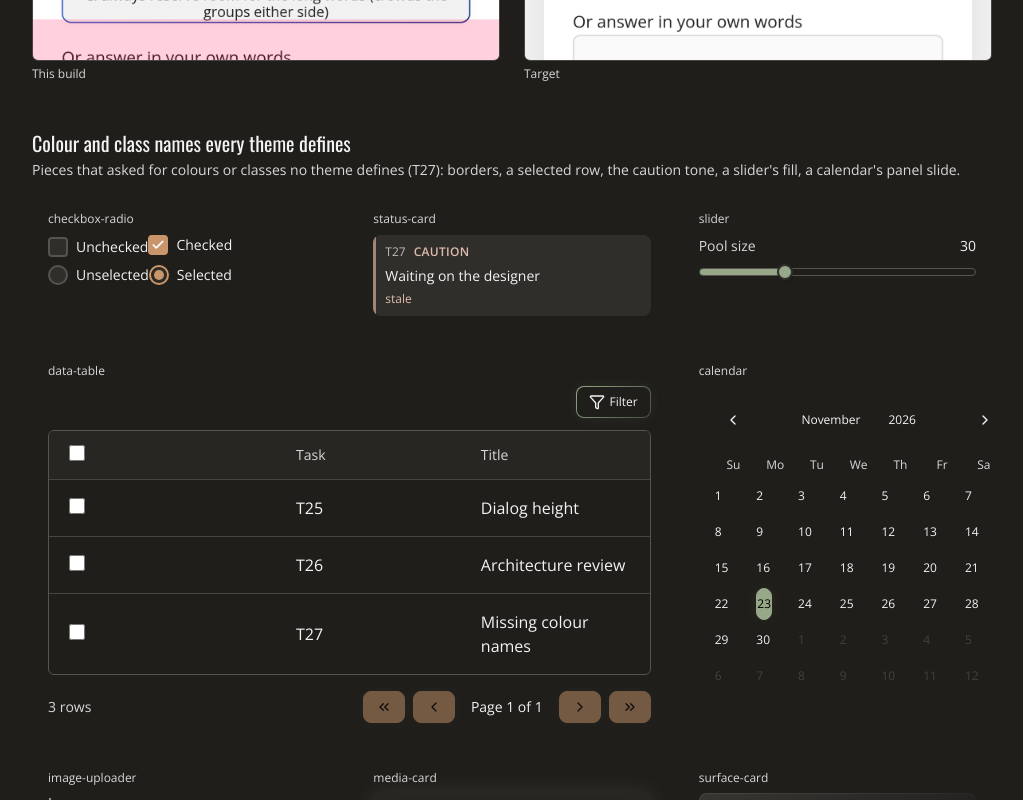
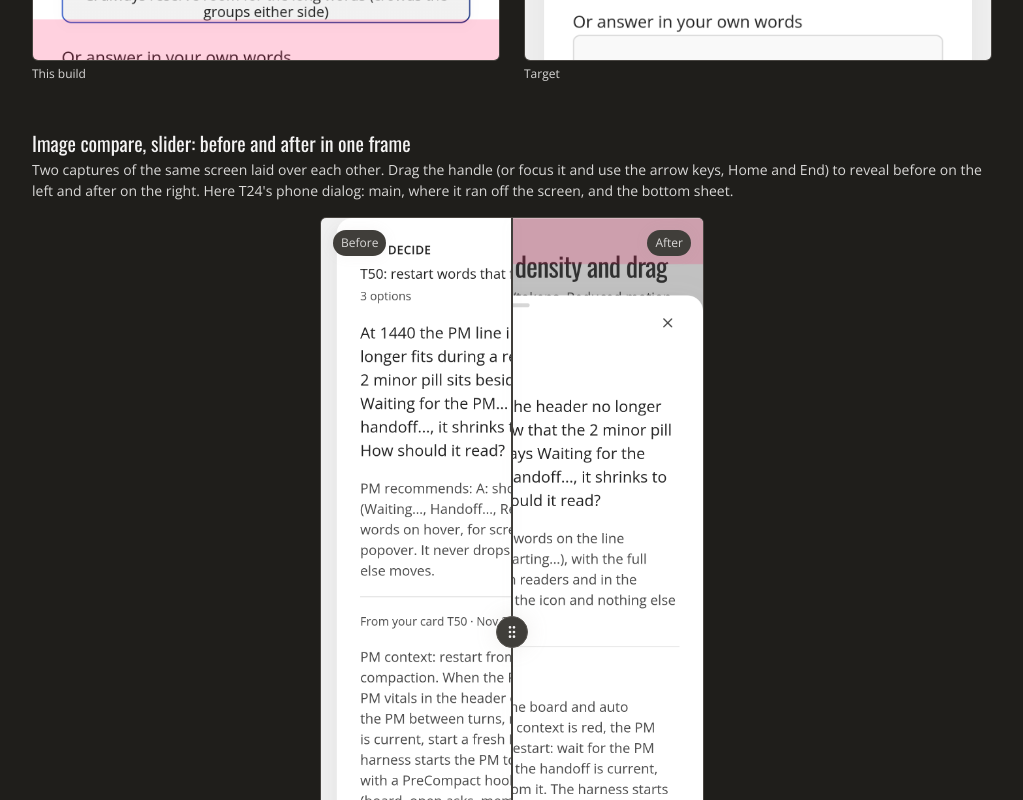
Before and after one commit to iammattq/levain-ds, a React (Vite) app in the folder demo/: page / in a window 1280 px wide. Shown: the part 9580-10380 px from the top of the page, without its empty margins (128-1151 px from the left). Built offline with nearby package versions, Linux system fonts and the light colour scheme; a web font is replaced by a local one.

Commit message:
T40 step 4: ImageCompare doc JSON (slider example), manifest entry, gaps closed; demo slider section (?only=slider)
Co-Authored-By: Claude Opus 5.5 <noreply@anthropic.com>

```diff
--- a/demo/src/imageCompare.tsx
+++ b/demo/src/imageCompare.tsx
@@ -18,3 +18,20 @@ export function ImageCompareDemo({ Section }: { Section: (p: { title: string; no
     </Section>
   );
 }
+
+// T40: the slider mode with the same pair, as before (main) and after (the bottom sheet). ?only=slider shows only this
+// section; ?before=<path>&after=<path> swap in another pair (T40's capture passes T37's before and after).
+export function ImageCompareSliderDemo({ Section }: { Section: (p: { title: string; note: string; children: ReactNode }) => ReactNode }) {
+  const q = new URLSearchParams(location.search);
+  const images = [
+    { label: 'Before', src: q.get('before') ?? 'image-compare/target.png' },
+    { label: 'After', src: q.get('after') ?? 'image-compare/this-build.png' },
+  ];
+  return (
+    <Section title="Image compare, slider: before and after in one frame" note="Two captures of the same screen laid over each other. Drag the handle (or focus it and use the arrow keys, Home and End) to reveal before on the left and after on the right. Here T24's phone dialog: main, where it ran off the screen, and the bottom sheet.">
+      <div data-demo="image-compare-slider">
+        <ImageCompare mode="slider" images={images} className="mx-auto max-w-sm" />
+      </div>
+    </Section>
+  );
+}
--- a/demo/src/main.tsx
+++ b/demo/src/main.tsx
@@ -1,6 +1,6 @@
 // levain DS's motion, density and drag, on one page. Every timing here comes from @levain/tokens.
 // ?density=condensed starts condensed; ?mode=light starts light; ?theme=7 starts on Cobalt Mono.
-// ?only=progress, ?only=decide, ?only=time, ?only=count, ?only=command, ?only=sheet, ?only=bottom-sheet, ?only=drawer, ?only=timeline, ?only=cardstack, ?only=compare, ?only=strip, ?only=column, ?only=colours, ?only=picker or ?only=popover shows only that section (for captures).
+// ?only=progress, ?only=decide, ?only=time, ?only=count, ?only=command, ?only=sheet, ?only=bottom-sheet, ?only=drawer, ?only=timeline, ?only=cardstack, ?only=compare, ?only=slider, ?only=strip, ?only=column, ?only=colours, ?only=picker or ?only=popover shows only that section (for captures).
 import '@fontsource/open-sans/400.css';
 import '@fontsource/open-sans/600.css';
 import '@fontsource/oswald/400.css';
@@ -24,7 +24,7 @@ import { PopoverDemo } from './popover';
 import { SheetDemo } from './sheet';
 import { CardStackDemo } from './cardStack';
 import { TimelineDemo } from './timeline';
-import { ImageCompareDemo } from './imageCompare';
+import { ImageCompareDemo, ImageCompareSliderDemo } from './imageCompare';
 import { ColoursDemo } from './colours';
 import { PickerDemo } from './picker';
 
@@ -260,7 +260,7 @@ function App() {
         </div>
         <SegmentedControl id="density" size="sm" value={density} onChange={setDensity} options={[{ label: 'Comfortable', value: 'comfortable' }, { label: 'Condensed', value: 'condensed' }]} />
       </header>
-      {q.get('only') === 'progress' ? <ProgressDemo Section={Section} /> : q.get('only') === 'decide' ? <DecideDemo Section={Section} /> : q.get('only') === 'time' ? <RelativeTimeDemo Section={Section} /> : q.get('only') === 'count' ? <CountDemo Section={Section} /> : q.get('only') === 'command' ? <CommandDemo Section={Section} /> : q.get('only') === 'sheet' ? <SheetDemo Section={Section} /> : q.get('only') === 'bottom-sheet' ? <BottomSheetDemo Section={Section} /> : q.get('only') === 'drawer' ? <DrawerDemo Section={Section} /> : q.get('only') === 'timeline' ? <TimelineDemo Section={Section} /> : q.get('only') === 'cardstack' ? <CardStackDemo Section={Section} /> : q.get('only') === 'compare' ? <ImageCompareDemo Section={Section} /> : q.get('only') === 'strip' ? <StripDemo Section={Section} /> : q.get('only') === 'column' ? <ColumnDemo Section={Section} /> : q.get('only') === 'colours' ? <ColoursDemo Section={Section} /> : q.get('only') === 'picker' ? <PickerDemo Section={Section} /> : q.get('only') === 'popover' ? <PopoverDemo Section={Section} /> : <>
+      {q.get('only') === 'progress' ? <ProgressDemo Section={Section} /> : q.get('only') === 'decide' ? <DecideDemo Section={Section} /> : q.get('only') === 'time' ? <RelativeTimeDemo Section={Section} /> : q.get('only') === 'count' ? <CountDemo Section={Section} /> : q.get('only') === 'command' ? <CommandDemo Section={Section} /> : q.get('only') === 'sheet' ? <SheetDemo Section={Section} /> : q.get('only') === 'bottom-sheet' ? <BottomSheetDemo Section={Section} /> : q.get('only') === 'drawer' ? <DrawerDemo Section={Section} /> : q.get('only') === 'timeline' ? <TimelineDemo Section={Section} /> : q.get('only') === 'cardstack' ? <CardStackDemo Section={Section} /> : q.get('only') === 'compare' ? <ImageCompareDemo Section={Section} /> : q.get('only') === 'slider' ? <ImageCompareSliderDemo Section={Section} /> : q.get('only') === 'strip' ? <StripDemo Section={Section} /> : q.get('only') === 'column' ? <ColumnDemo Section={Section} /> : q.get('only') === 'colours' ? <ColoursDemo Section={Section} /> : q.get('only') === 'picker' ? <PickerDemo Section={Section} /> : q.get('only') === 'popover' ? <PopoverDemo Section={Section} /> : <>
       <DragDemo />
       <DecideDemo Section={Section} />
       <StackDemo />
@@ -277,6 +277,7 @@ function App() {
       <CommandDemo Section={Section} />
       <TimelineDemo Section={Section} />
       <ImageCompareDemo Section={Section} />
+      <ImageCompareSliderDemo Section={Section} />
       <ColoursDemo Section={Section} />
       <div className="grid grid-cols-1 gap-xl md:grid-cols-2">
         <MenuDemo />
```
Also changed, not shown: packages/ui-react/src/tests/docsCoverageGaps.txt, 3 other files (tests, documents, lock files or other folders).
